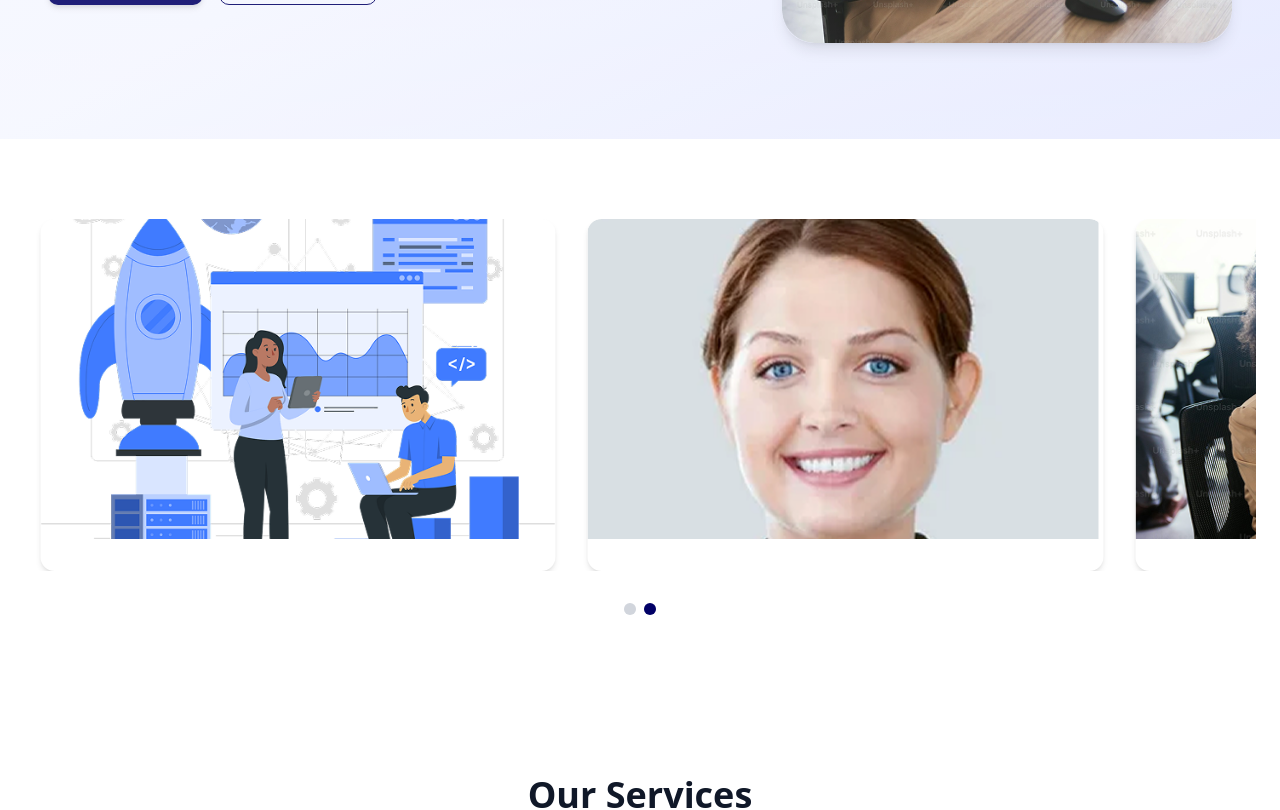
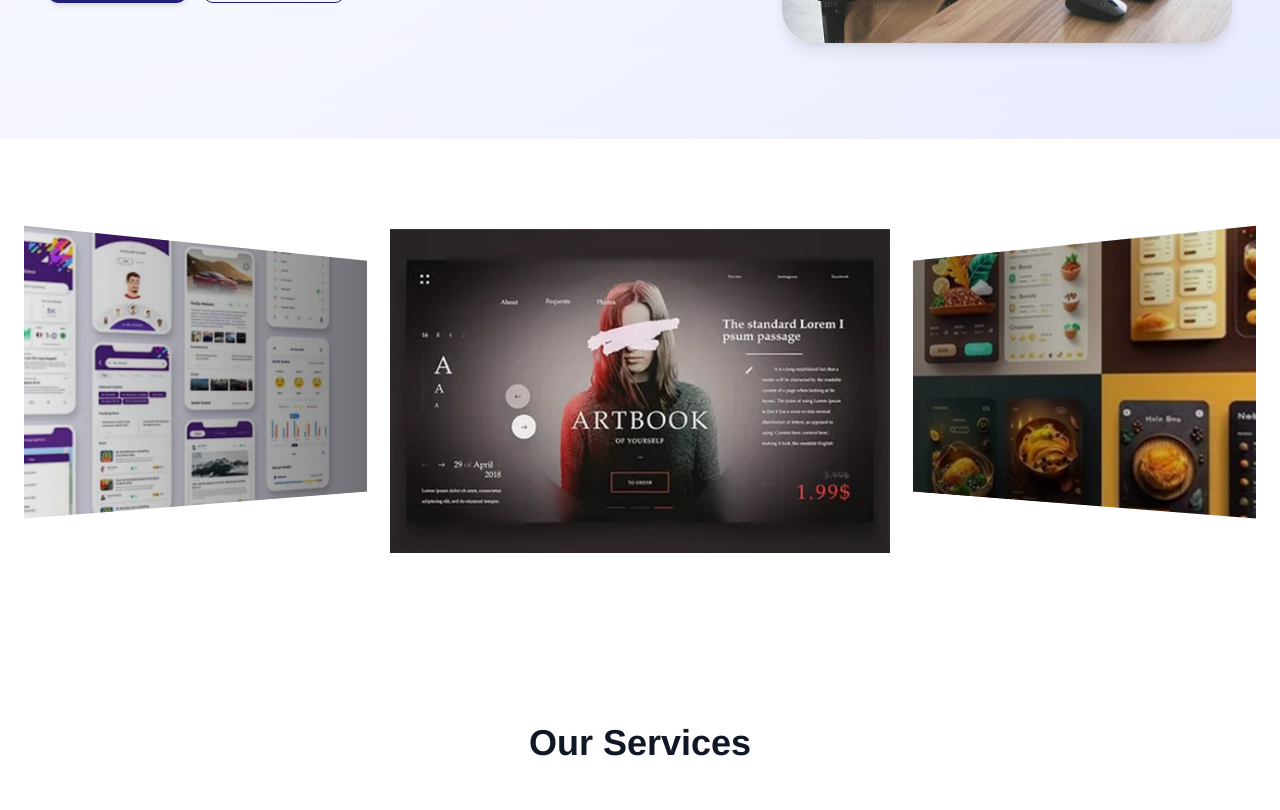
Before and after one commit to flowsatetech/flowsate_portfolio, a Next.js app: page / in a window 1280 px wide. Shown: the part 660-1470 px from the top of the page. Built offline with nearby package versions, Linux system fonts and the light colour scheme.

Commit message:
feat: homepage slidder

```diff
--- a/app/page.tsx
+++ b/app/page.tsx
@@ -9,6 +9,7 @@
 import icon3 from "@/public/images/icon3.png";
 import icon4 from "@/public/images/icon4.png";
 import icon5 from "@/public/images/icon5.png";
+import HomeSlider from "@/components/home-slider";
 
 const slides = [
   { id: 1, image: "/images/Rectangle3455.png", title: "UI/UX Design" },
@@ -17,7 +18,6 @@
   { id: 4, image: "/images/project4.jpg", title: "Branding" },
   { id: 5, image: "/images/project5.jpg", title: "E-commerce" },
 ];
-
 
 export default function CarouselSection() {
   const slides = [
@@ -39,7 +39,6 @@
       id: 4,
       image: "/images/background 2.png",
     },
-
   ];
 
   const [current, setCurrent] = useState(0);
@@ -232,7 +231,6 @@
     return () => clearInterval(interval);
   }, []);
 
-
   return (
     <main className="min-h-screen">
       <section className="relative py-24 px-6 lg:px-12 bg-gradient-to-tl from-[#e3e7ff] via-[#f4f6ff] to-[#f9faff] overflow-hidden">
@@ -244,8 +242,11 @@
             </p>
 
             <h1 className="text-4xl sm:text-5xl lg:text-6xl font-semibold text-gray-900 leading-tight">
-          <span className="text-[#010066]"> Designing experiences that</span>{" "}
-            <span className="text-[#010066]">people love and</span> {" "}
+              <span className="text-[#010066]">
+                {" "}
+                Designing experiences that
+              </span>{" "}
+              <span className="text-[#010066]">people love and</span>{" "}
               <span className="text-[#010066]">businesses trust.</span>
             </h1>
 
@@ -286,72 +287,20 @@
         <div className="absolute inset-0 bg-gradient-to-t from-white/20 via-transparent to-transparent pointer-events-none"></div>
       </section>
 
-
       {/* carousel section */}
 
-      <section className="max-w-7xl mx-auto px-6 py-20">
-
-
+      <section className="max-w-7xl mx-auto px-6 py-10">
         {/* Carousel Container */}
-      <div className="overflow-hidden">
-        <div
-          className="flex transition-transform duration-300 ease-in-out"
-          style={{
-            transform: `translateX(-${current * (100 / visibleCards)}%)`,
-            width: `${(slides.length / visibleCards) * 100}%`,
-          }}
-        >
-          {slides.map((slide) => (
-            <div
-              key={slide.id}
-              className="flex-shrink-0 px-4"
-              style={{ flex: `0 0 ${100 / visibleCards}%` }}
-            >
-              <div className="bg-white rounded-xl shadow-md overflow-hidden hover:shadow-lg transition-all duration-300">
-                <div className="relative w-full h-64 md:h-80 rounded-t-xl overflow-hidden">
-                  <Image
-                    src={slide.image}
-                    alt=""
-                    fill
-                    className="object-cover"
-                    priority
-                  />
-                </div>
-                <div className="p-4">
-                  <h3 className="text-lg font-semibold text-gray-800">
-
-                  </h3>
-                </div>
-              </div>
-              </div>
-            ))}
-        </div>
-        </div>
-
-      {/* Dots */}
-      <div className="flex justify-center mt-8 gap-2">
-        {Array.from({ length: slides.length - visibleCards + 1 }).map(
-          (_, index) => (
-            <button
-              key={index}
-              onClick={() => setCurrent(index)}
-              className={`w-3 h-3 rounded-full ${
-                index === current ? "bg-[#010066]" : "bg-gray-300"
-              } transition-all duration-300`}
-            />
-          )
-        )}
-      </div>
+        <HomeSlider/>
       </section>
-
 
       {/* Our Services Section */}
       <section className="py-20 px-4 sm:px-6 lg:px-8 bg-white">
         <div className="max-w-7xl mx-auto">
           <div className="text-center mb-16">
-      <h2 className="text-4xl font-bold text-gray-900 mb-4">Our Services</h2>
-
-
+            <h2 className="text-4xl font-bold text-gray-900 mb-4">
+              Our Services
+            </h2>
           </div>
 
           <div className="grid grid-cols-1 sm:grid-cols-2 lg:grid-cols-3 gap-8">
@@ -360,14 +309,16 @@
                 key={index}
                 className="bg-white p-6 rounded-xl shadow-md hover:shadow-lg transition-shadow duration-300 border border-gray-100"
               >
-          <div className="mb-4 text-blue-600 text-4xl">{service.icon}</div>
-          <h3 className="text-xl font-semibold text-gray-900 mb-2">{service.title}</h3>
-          <p className="text-gray-600 text-sm leading-relaxed mb-4">{service.description}</p>
-          <Link
-            href="/services"
-          >
-
-          </Link>
+                <div className="mb-4 text-blue-600 text-4xl">
+                  {service.icon}
+                </div>
+                <h3 className="text-xl font-semibold text-gray-900 mb-2">
+                  {service.title}
+                </h3>
+                <p className="text-gray-600 text-sm leading-relaxed mb-4">
+                  {service.description}
+                </p>
+                <Link href="/services"></Link>
               </div>
             ))}
           </div>
@@ -557,8 +508,10 @@
           What Our Clients Say
         </h2>
 
-        <div className="max-w-3xl mx-auto bg-blue-900 text-white rounded-3xl shadow-lg
-         overflow-hidden flex flex-col sm:flex-row items-center gap-8 p-8 transition-transform duration-300 hover:scale-105">
+        <div
+          className="max-w-3xl mx-auto bg-blue-900 text-white rounded-3xl shadow-lg
+         overflow-hidden flex flex-col sm:flex-row items-center gap-8 p-8 transition-transform duration-300 hover:scale-105"
+        >
           {/* Client Image */}
           <div className="flex-shrink-0">
             <div className="w-70 h-60 rounded-xl overflow-hidden border-4 border-white shadow-md">
@@ -581,8 +534,12 @@
           >
             {testimonials.length > 0 && testimonials[current] && (
               <>
-    <h3 className="text-xl font-semibold mb-1">{testimonials[current].name}</h3>
-    <p className="text-blue-100 leading-relaxed">{testimonials[current].text}</p>
+                <h3 className="text-xl font-semibold mb-1">
+                  {testimonials[current].name}
+                </h3>
+                <p className="text-blue-100 leading-relaxed">
+                  {testimonials[current].text}
+                </p>
               </>
             )}
 
```
Lines whose indentation alone changed are shown as unchanged.
